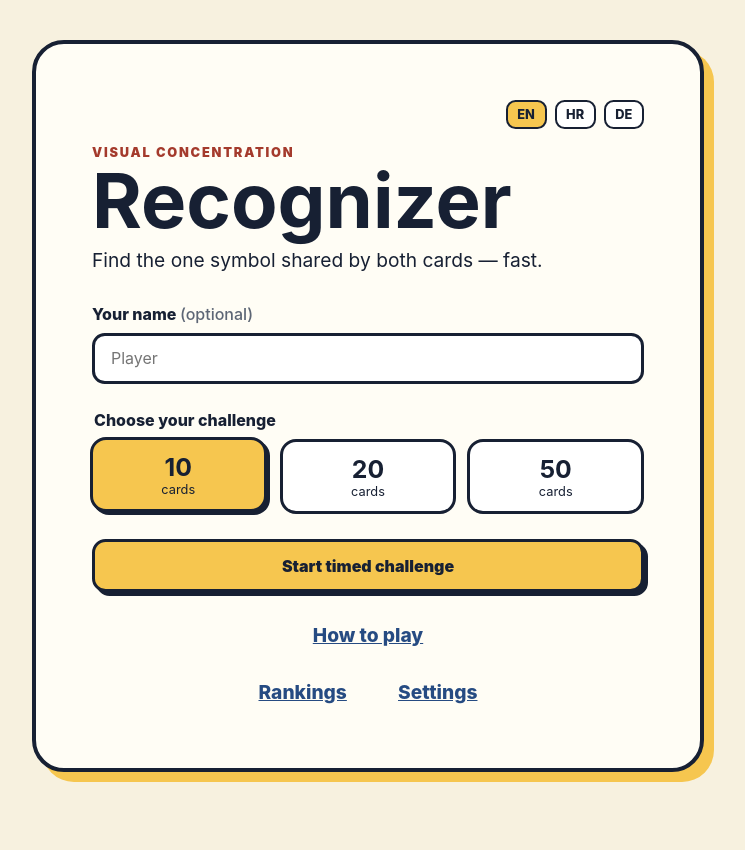
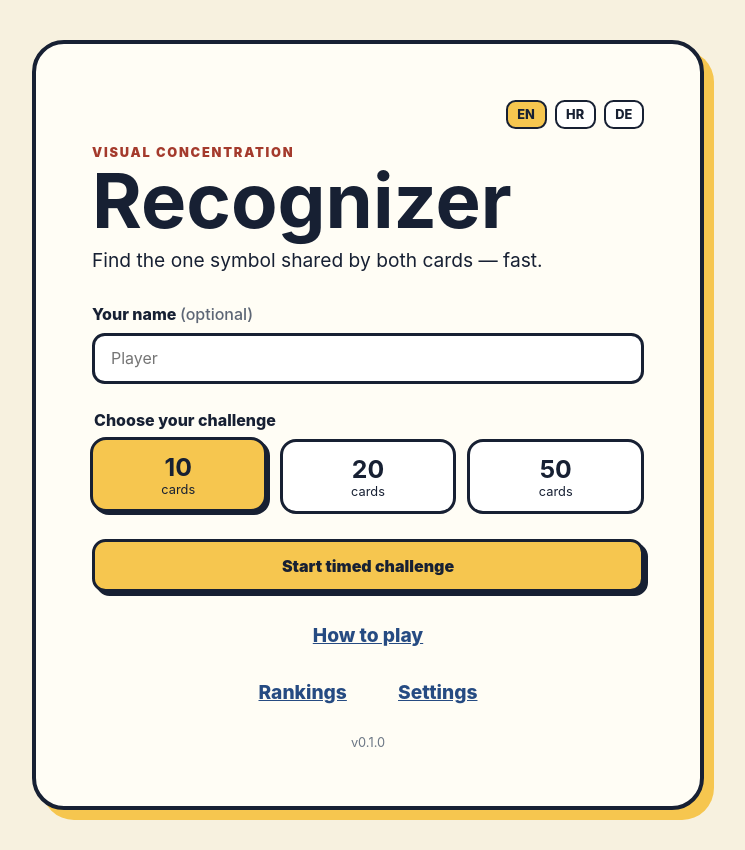
Before and after one commit to marcelpetrick/recognizer, a React (Vite) app: page / in a window 1280 px wide. Shown: the whole page, without its empty margins (272-1017 px from the left). Before the commit the page ends 812 px from the top, so only its background shows below. Built offline with nearby package versions, Linux system fonts and the light colour scheme.

Commit message:
feat(recognizer): show the app version in the main menu
Reads the version from package.json at build time via a Vite define
(__APP_VERSION__), avoiding a runtime fetch or JSON import. Rendered
as small, muted text at the bottom of the menu panel.

```diff
--- a/src/App.tsx
+++ b/src/App.tsx
@@ -496,6 +496,7 @@ export function App() {
             {t.settings}
           </button>
         </div>
+        <p className="version-tag">v{__APP_VERSION__}</p>
       </section>
     </main>
   )
--- a/src/styles.css
+++ b/src/styles.css
@@ -173,6 +173,12 @@ h1 {
 .menu-links .text-button {
   padding: 0.5rem 0.9rem;
   font-size: 1.2rem;
+}
+.version-tag {
+  margin: 1.4rem 0 0;
+  color: #6b7684;
+  font-size: 0.8rem;
+  text-align: center;
 }
 .help-panel {
   font-size: 1.1rem;
--- a/src/vite-env.d.ts
+++ b/src/vite-env.d.ts
@@ -1,2 +1,4 @@
 /// <reference types="vite/client" />
 /// <reference types="vite-plugin-pwa/client" />
+
+declare const __APP_VERSION__: string
--- a/vite.config.ts
+++ b/vite.config.ts
@@ -1,9 +1,15 @@
+import { readFileSync } from 'node:fs'
 import react from '@vitejs/plugin-react'
 import { defineConfig } from 'vitest/config'
 import { VitePWA } from 'vite-plugin-pwa'
 
+const { version } = JSON.parse(readFileSync('./package.json', 'utf-8'))
+
 export default defineConfig(({ command }) => ({
   base: command === 'build' ? '/recognizer/' : '/',
+  define: {
+    __APP_VERSION__: JSON.stringify(version),
+  },
   plugins: [
     react(),
     VitePWA({
```
